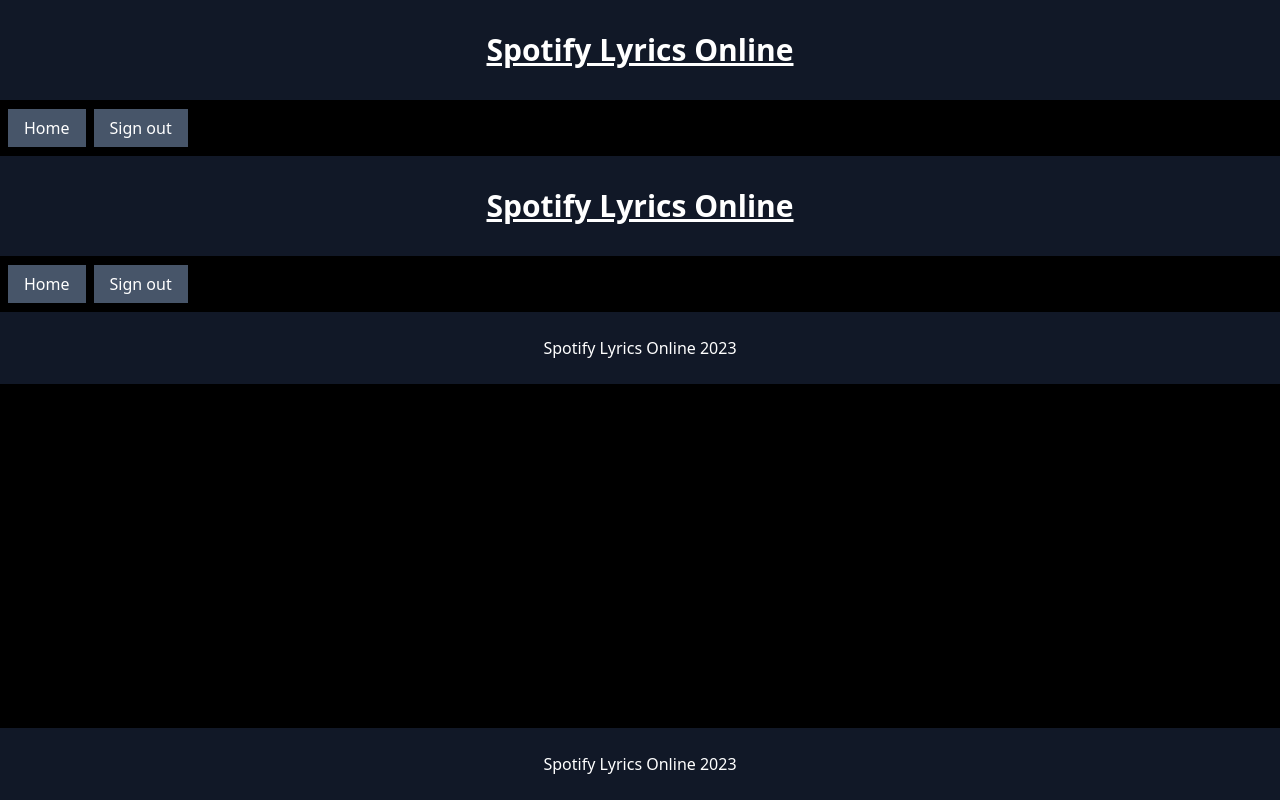
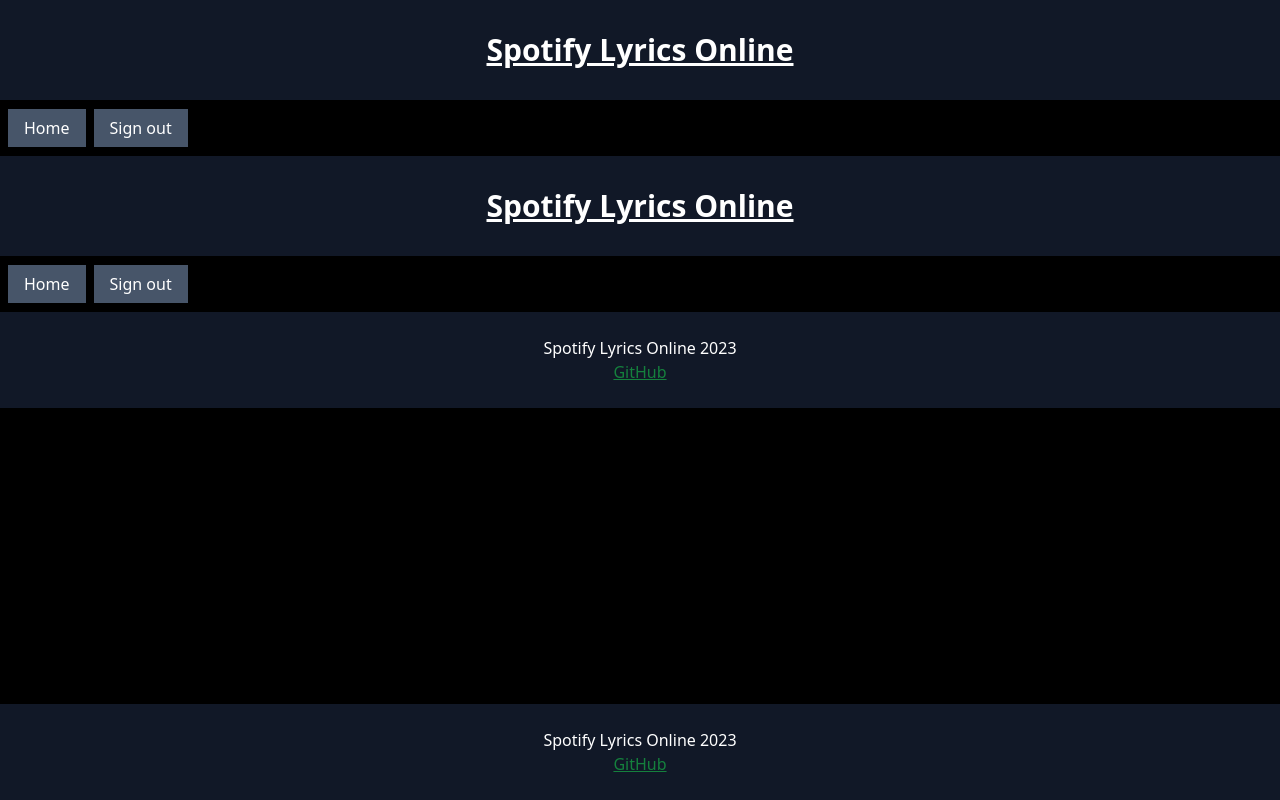
Before and after one commit to HubertKrawczyk/spotify-lyrics-online, a Next.js app: page /layout in a window 1280 px wide. Built offline with nearby package versions, Linux system fonts and the light colour scheme.

Commit message:
add github link

```diff
--- a/src/app/components/Footer/index.tsx
+++ b/src/app/components/Footer/index.tsx
@@ -1,7 +1,11 @@
+import Link from "next/link";
+
 export default function Footer() {
   return (
     <footer className="mt-auto py-6 bg-gray-900 text-center text-base">
       Spotify Lyrics Online 2023
+      <br />
+      <Link href="https://github.com/HubertKrawczyk/spotify-lyrics-online" className="underline text-green-700 hover:text-green-300">GitHub</Link>
     </footer>
   );
 }
```
